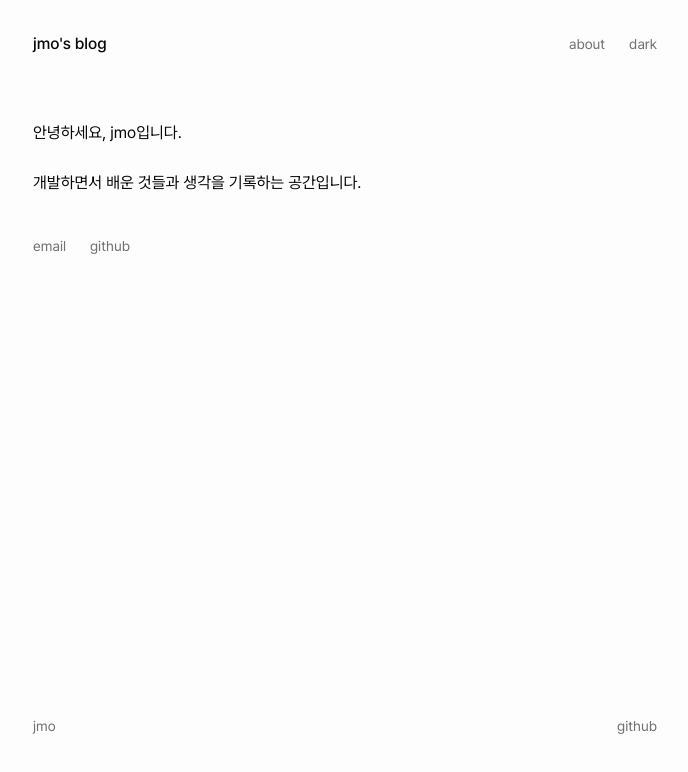
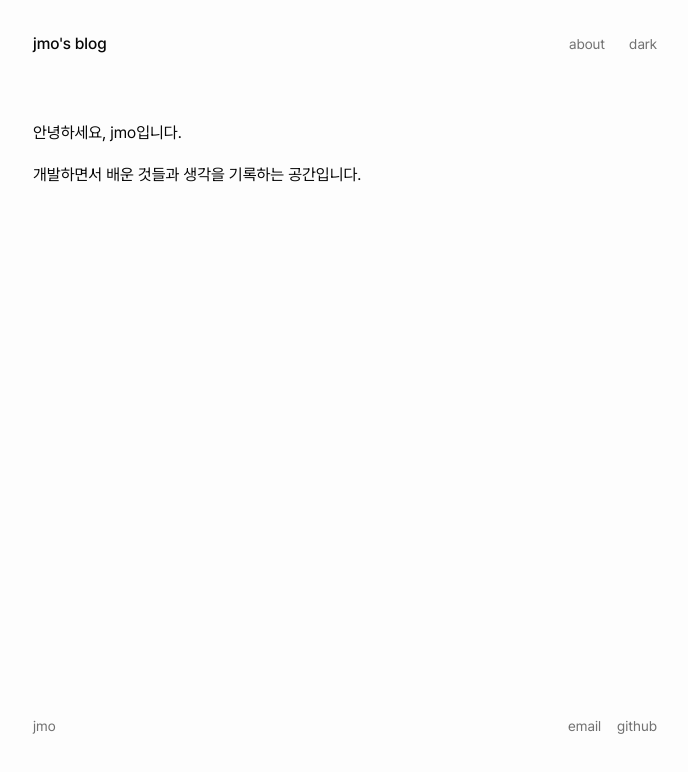
Before and after one commit to jbj338033/jmo.kr, a Next.js app in the folder apps/blog/: page /about in a window 1280 px wide. Shown: the top 772 px of the page, without its empty margins (295-983 px from the left). Built offline with nearby package versions, Linux system fonts and the light colour scheme.

Commit message:
refactor: move contact links to footer

```diff
--- a/apps/blog/src/app/about/page.tsx
+++ b/apps/blog/src/app/about/page.tsx
@@ -1,5 +1,4 @@
 import type { Metadata } from "next";
-import Link from "next/link";
 import { Container } from "@/shared/ui";
 
 export const metadata: Metadata = {
@@ -10,25 +9,9 @@ export const metadata: Metadata = {
 export default function AboutPage() {
   return (
     <Container>
-      <div className="space-y-6 leading-relaxed">
+      <div className="space-y-4 leading-relaxed">
         <p>안녕하세요, jmo입니다.</p>
         <p>개발하면서 배운 것들과 생각을 기록하는 공간입니다.</p>
-        <div className="pt-4 flex gap-6 text-sm">
-          <Link
-            href="mailto:minodevs@gmail.com"
-            className="text-muted-foreground hover:text-foreground transition-colors"
-          >
-            email
-          </Link>
-          <Link
-            href="https://github.com/jbj338033"
-            target="_blank"
-            rel="noopener noreferrer"
-            className="text-muted-foreground hover:text-foreground transition-colors"
-          >
-            github
-          </Link>
-        </div>
       </div>
     </Container>
   );
--- a/apps/blog/src/widgets/footer/ui/footer.tsx
+++ b/apps/blog/src/widgets/footer/ui/footer.tsx
@@ -7,6 +7,13 @@ export function Footer() {
       <Container>
         <div className="flex items-center justify-between text-sm text-muted-foreground">
           <p>jmo</p>
+          <div className="flex gap-4">
+            <Link
+              href="mailto:minodevs@gmail.com"
+              className="hover:text-foreground transition-colors"
+            >
+              email
+            </Link>
             <Link
               href="https://github.com/jbj338033"
               target="_blank"
@@ -16,6 +23,7 @@ export function Footer() {
               github
             </Link>
           </div>
+        </div>
       </Container>
     </footer>
   );
```
Lines whose indentation alone changed are shown as unchanged.
